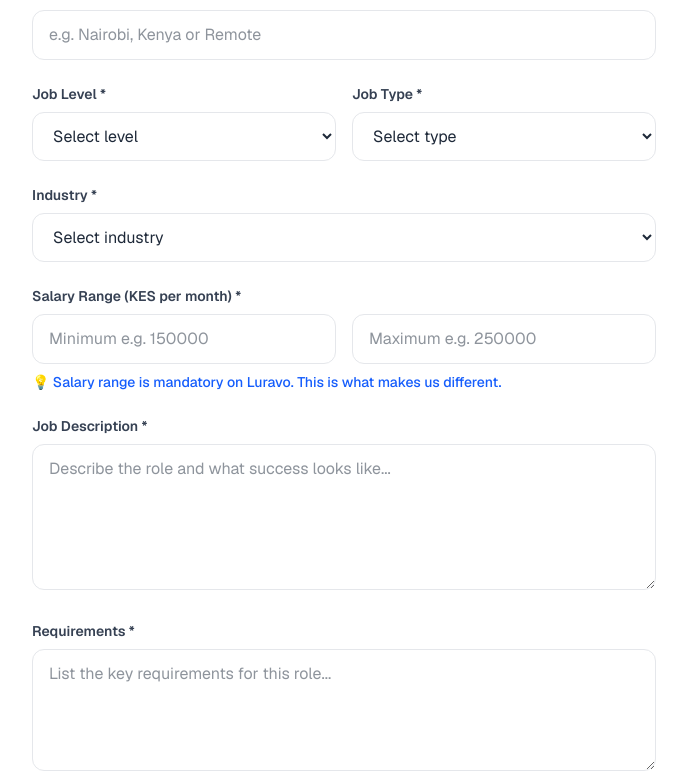
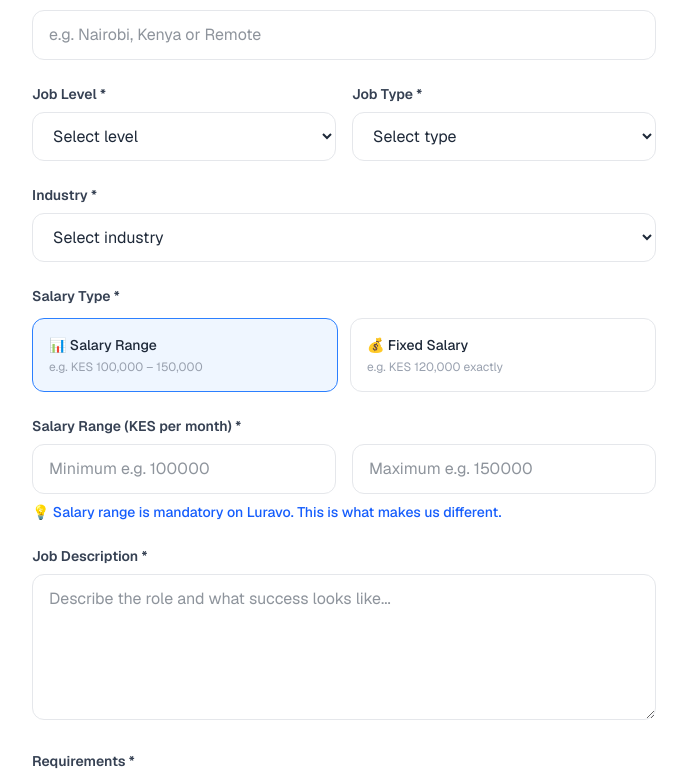
Before and after one commit to mwangiirungubrian-art/Payclear, a Next.js app: page /post-job in a window 1280 px wide. Shown: the part 583-1362 px from the top of the page, without its empty margins (296-983 px from the left). Built offline with nearby package versions, Linux system fonts and the light colour scheme; no server answers.

Commit message:
post-job salary ranges added

```diff
--- a/app/post-job/page.tsx
+++ b/app/post-job/page.tsx
@@ -10,6 +10,7 @@ export default function PostJobPage() {
   const [loading, setLoading] = useState(false);
   const [error, setError] = useState("");
   const [applyMethod, setApplyMethod] = useState("email");
+  const [salaryType, setSalaryType] = useState("range");
 
   const [form, setForm] = useState({
     title: "",
@@ -20,6 +21,7 @@ export default function PostJobPage() {
     industry: "",
     salary_min: "",
     salary_max: "",
+    salary_fixed: "",
     description: "",
     requirements: "",
     contact_email: "",
@@ -42,8 +44,10 @@ export default function PostJobPage() {
       level: form.level,
       type: form.type,
       industry: form.industry,
-      salary_min: parseInt(form.salary_min),
-      salary_max: parseInt(form.salary_max),
+      salary_type: salaryType,
+      salary_min: salaryType === "range" ? parseInt(form.salary_min) : parseInt(form.salary_fixed),
+      salary_max: salaryType === "range" ? parseInt(form.salary_max) : parseInt(form.salary_fixed),
+      salary_fixed: salaryType === "fixed" ? parseInt(form.salary_fixed) : null,
       description: form.description,
       requirements: form.requirements,
       contact_email: form.contact_email,
@@ -89,7 +93,7 @@ export default function PostJobPage() {
           ✅ Payment confirmed — fill in your job details below
         </div>
         <h1 className="text-4xl font-bold text-gray-900">Post Your Job</h1>
-        <p className="mt-3 text-gray-500 text-lg">Salary range is required. No exceptions.</p>
+        <p className="mt-3 text-gray-500 text-lg">Salary is required. No exceptions.</p>
       </section>
 
       <section className="max-w-2xl mx-auto px-6 py-12">
@@ -150,14 +154,49 @@ export default function PostJobPage() {
             </select>
           </div>
 
+          {/* Salary Type Toggle */}
           <div>
-            <label className="block text-sm font-semibold text-gray-700 mb-2">Salary Range (KES per month) *</label>
-            <div className="grid grid-cols-2 gap-4">
-              <input required name="salary_min" value={form.salary_min} onChange={handleChange} type="number" placeholder="Minimum e.g. 150000" className="w-full border border-gray-200 rounded-xl px-4 py-3 text-gray-800 focus:outline-none focus:ring-2 focus:ring-blue-500" />
-              <input required name="salary_max" value={form.salary_max} onChange={handleChange} type="number" placeholder="Maximum e.g. 250000" className="w-full border border-gray-200 rounded-xl px-4 py-3 text-gray-800 focus:outline-none focus:ring-2 focus:ring-blue-500" />
+            <label className="block text-sm font-semibold text-gray-700 mb-3">Salary Type *</label>
+            <div className="grid grid-cols-2 gap-3">
+              <button
+                type="button"
+                onClick={() => setSalaryType("range")}
+                className={`border rounded-xl px-4 py-4 text-left transition ${salaryType === "range" ? "border-blue-500 bg-blue-50" : "border-gray-200 hover:border-blue-300"}`}
+              >
+                <p className="font-medium text-gray-800 text-sm">📊 Salary Range</p>
+                <p className="text-gray-400 text-xs mt-1">e.g. KES 100,000 – 150,000</p>
+              </button>
+              <button
+                type="button"
+                onClick={() => setSalaryType("fixed")}
+                className={`border rounded-xl px-4 py-4 text-left transition ${salaryType === "fixed" ? "border-blue-500 bg-blue-50" : "border-gray-200 hover:border-blue-300"}`}
+              >
+                <p className="font-medium text-gray-800 text-sm">💰 Fixed Salary</p>
+                <p className="text-gray-400 text-xs mt-1">e.g. KES 120,000 exactly</p>
+              </button>
             </div>
-            <p className="text-blue-600 text-sm mt-2 font-medium">💡 Salary range is mandatory on Luravo. This is what makes us different.</p>
           </div>
+
+          {/* Salary Range fields */}
+          {salaryType === "range" && (
+            <div>
+              <label className="block text-sm font-semibold text-gray-700 mb-2">Salary Range (KES per month) *</label>
+              <div className="grid grid-cols-2 gap-4">
+                <input required name="salary_min" value={form.salary_min} onChange={handleChange} type="number" placeholder="Minimum e.g. 100000" className="w-full border border-gray-200 rounded-xl px-4 py-3 text-gray-800 focus:outline-none focus:ring-2 focus:ring-blue-500" />
+                <input required name="salary_max" value={form.salary_max} onChange={handleChange} type="number" placeholder="Maximum e.g. 150000" className="w-full border border-gray-200 rounded-xl px-4 py-3 text-gray-800 focus:outline-none focus:ring-2 focus:ring-blue-500" />
+              </div>
+              <p className="text-blue-600 text-sm mt-2 font-medium">💡 Salary range is mandatory on Luravo. This is what makes us different.</p>
+            </div>
+          )}
+
+          {/* Fixed Salary field */}
+          {salaryType === "fixed" && (
+            <div>
+              <label className="block text-sm font-semibold text-gray-700 mb-2">Fixed Salary (KES per month) *</label>
+              <input required name="salary_fixed" value={form.salary_fixed} onChange={handleChange} type="number" placeholder="e.g. 120000" className="w-full border border-gray-200 rounded-xl px-4 py-3 text-gray-800 focus:outline-none focus:ring-2 focus:ring-blue-500" />
+              <p className="text-blue-600 text-sm mt-2 font-medium">💡 Showing a fixed salary builds trust with candidates.</p>
+            </div>
+          )}
 
           <div>
             <label className="block text-sm font-semibold text-gray-700 mb-2">Job Description *</label>
```
